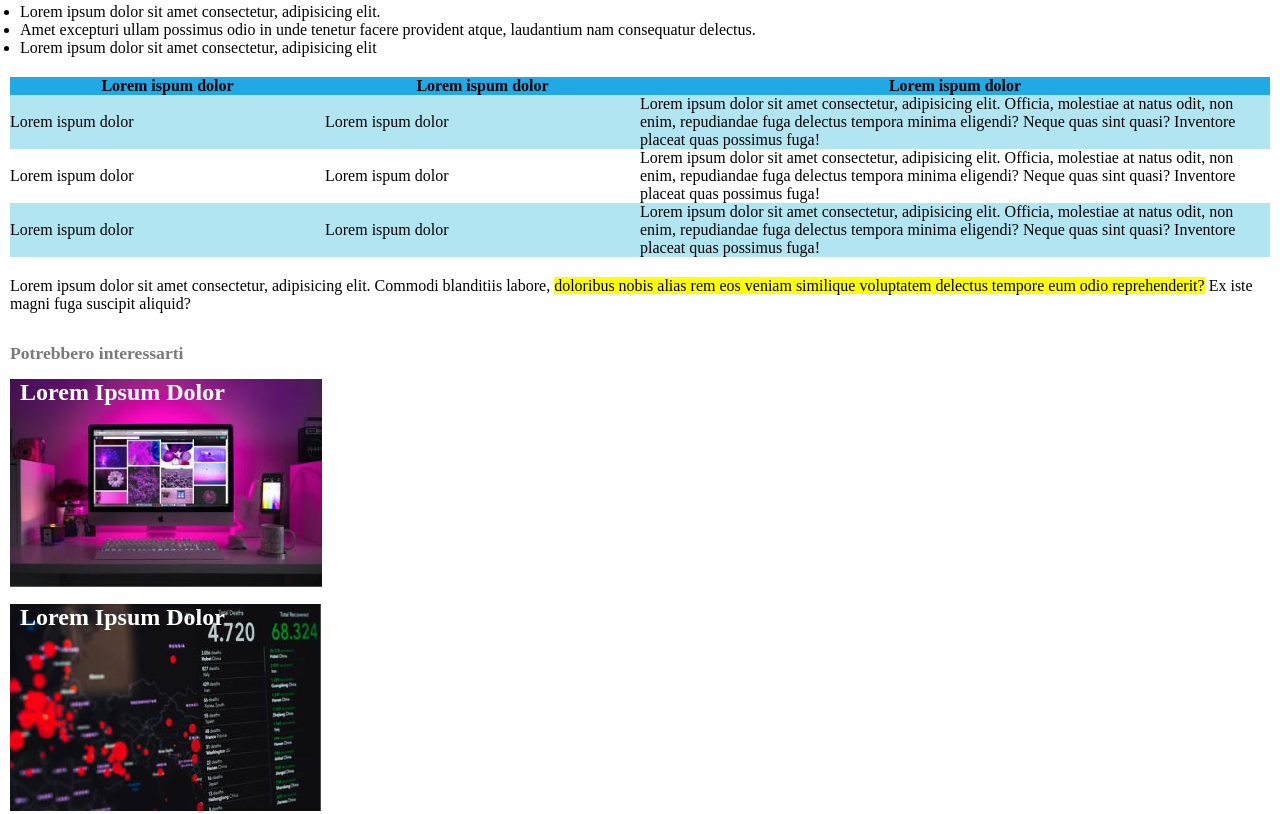
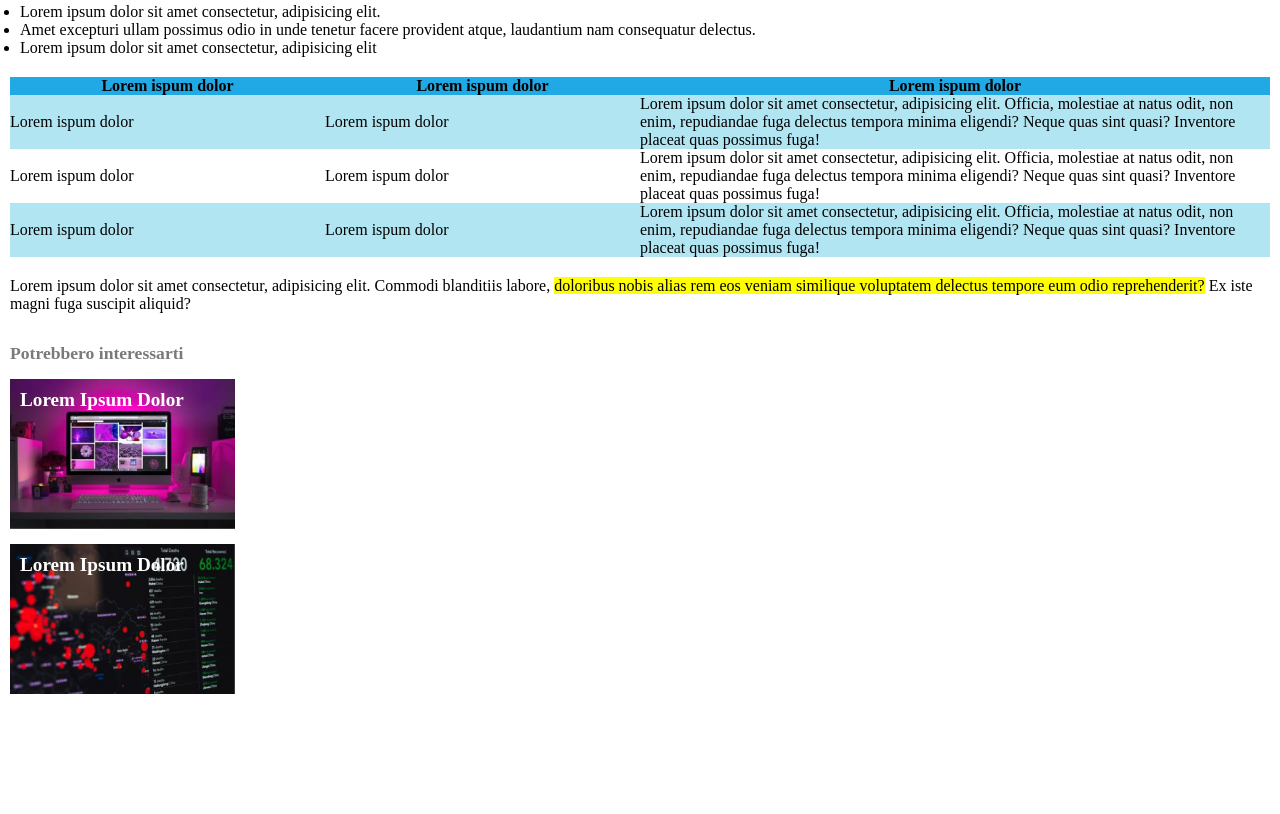
Before and after one commit to davide-delgiudice/html-css-booleaner, a plain HTML site: page index.html in a window 1280 px wide. Shown: the part 679-1493 px from the top of the page. After the commit the page ends 1373 px from the top, so only its background shows below. Drawn offline with Linux system fonts and the light colour scheme; files whose address does not match are found by name.

Commit message:
[FIX] Text on images changed with CSS - Esercizio Finito

```diff
--- a/css/style.css
+++ b/css/style.css
@@ -82,23 +82,26 @@ h2{
 
 .imagine{
     background-image: url(..//img/monitor.jpg);
-    height: 210px;
+    height: 150px;
     background-repeat: no-repeat;
+    background-size: contain;
     margin-top: 15px;
     margin-left: 10px;
+    color: white;
+    font-weight: bold;
+    font-size: 1.2em;
+    padding: 10px;
 }
 
 .imagine2{
     background-image: url(../img/graph.jpg);
-    height: 210px;
+    height: 150px;
     background-repeat: no-repeat;
+    background-size: contain;
     margin-top: 15px;
     margin-left: 10px;
-}
-
-.image-font{
     color: white;
     font-weight: bold;
-    font-size: 1.5em;
+    font-size: 1.2em;
     padding: 10px;
 }
--- a/index.html
+++ b/index.html
@@ -62,12 +62,8 @@
             <p>Lorem ipsum dolor sit amet consectetur, adipisicing elit. Commodi blanditiis labore, <span class="yellow-bg">doloribus nobis alias rem eos veniam similique voluptatem delectus tempore eum odio reprehenderit?</span> Ex iste magni fuga suscipit aliquid?</p>
         </div>
         <h2>Potrebbero interessarti</h2>
-        <div class="imagine">
-            <span class="image-font"> Lorem Ipsum Dolor</span>
-        </div>
-        <div class="imagine2">
-            <span class="image-font"> Lorem Ipsum Dolor</span>
-        </div>
+        <div class="imagine">Lorem Ipsum Dolor</div>
+        <div class="imagine2">Lorem Ipsum Dolor</div>
     </main>
 </body>
 </html>
```
